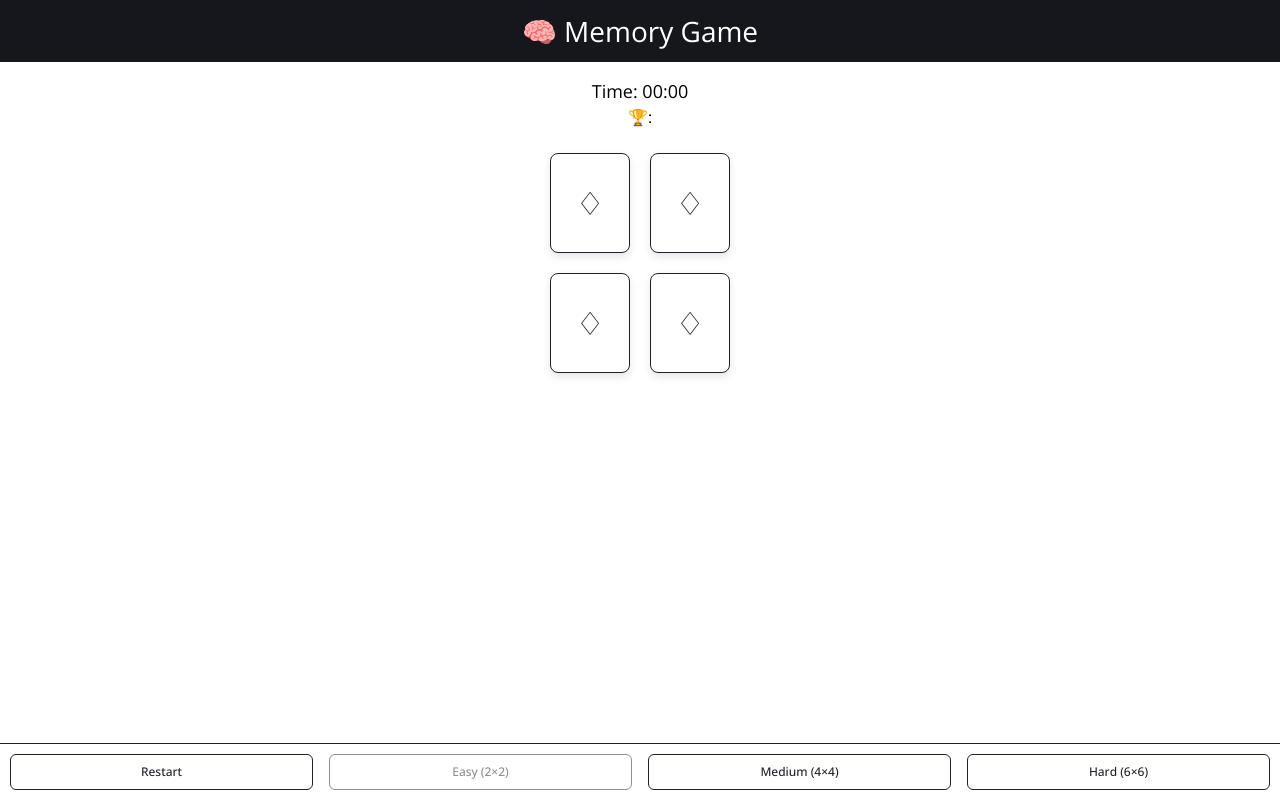
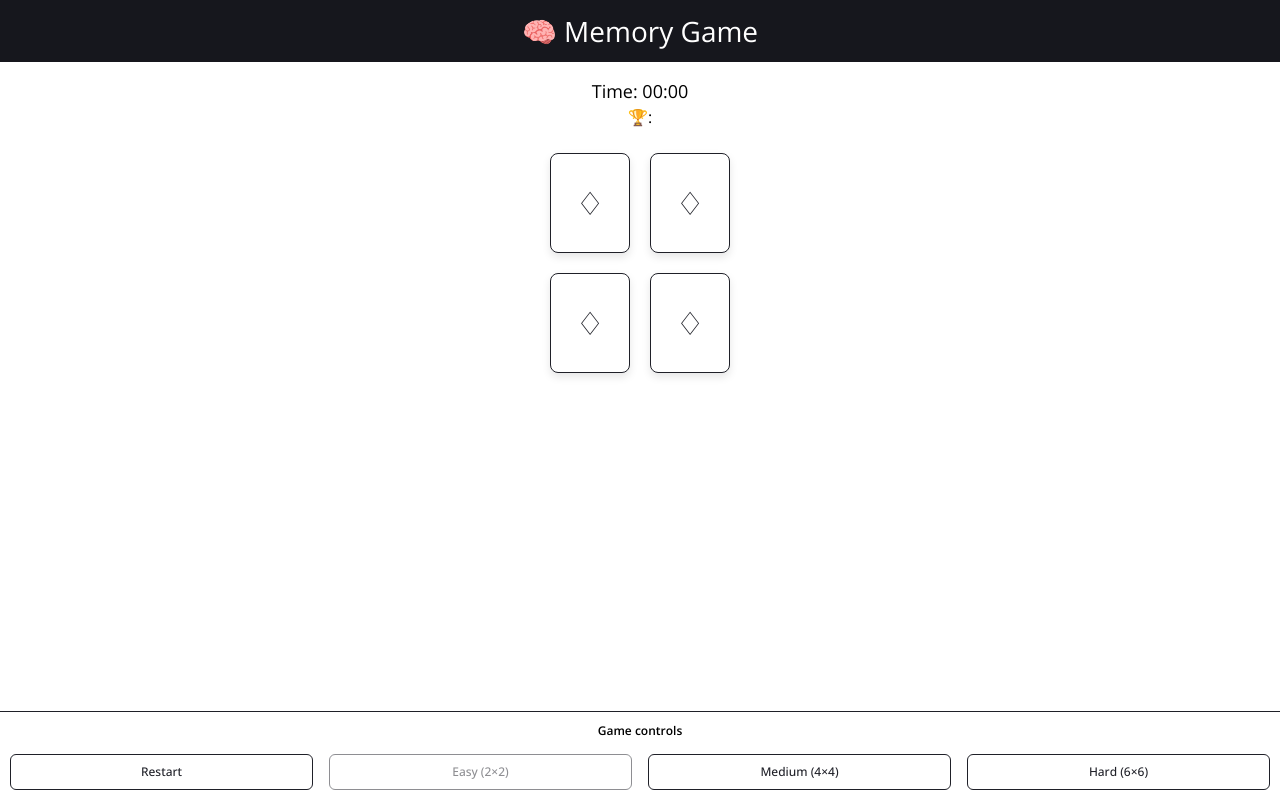
Before and after one commit to kgallarin/memory-game, a React (Vite) app: page /game in a window 1280 px wide. Built offline with nearby package versions, Linux system fonts and the light colour scheme.

Commit message:
label game control

```diff
--- a/src/components/controls/BoardControls.module.scss
+++ b/src/components/controls/BoardControls.module.scss
@@ -7,6 +7,13 @@
   padding: 10px;
   border-top: 1px solid #1f2028;
   background-color: #fff;
+
+  .title {
+    font-size: variables.$font-sm;
+    margin-bottom: variables.$spacing-sm;
+    text-align: center;
+    font-weight: 600;
+  }
 
   .difficulty-selector {
     display: grid;
--- a/src/components/controls/BoardControls.tsx
+++ b/src/components/controls/BoardControls.tsx
@@ -16,6 +16,7 @@ export const BoardControls = ({
 }: BoardControlsProps): ReactNode => {
   return (
     <div className={styles['controls']}>
+      <p className={styles.title}>Game controls</p>
       <div className={styles['difficulty-selector']}>
         <Button onClick={resetGame}>restart</Button>
         {Object.entries(DIFFICULTY_PRESETS).map(([levelKey, config]) => {
```
